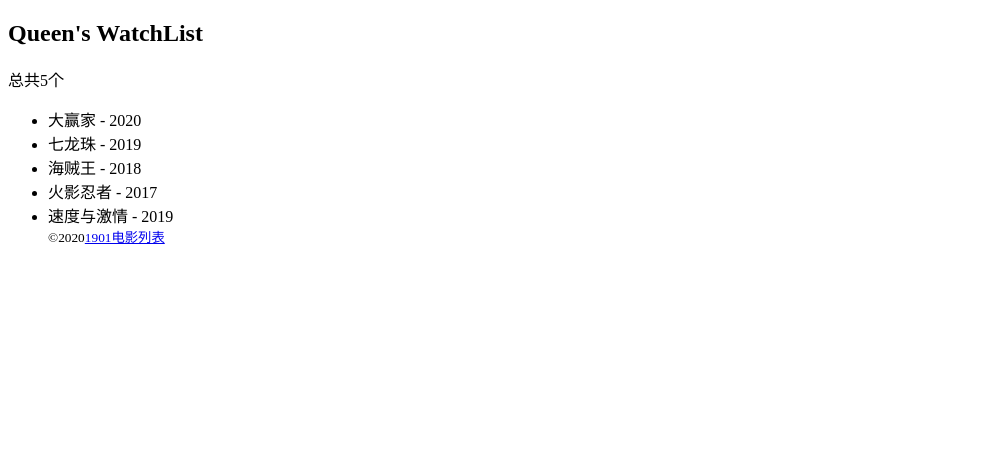
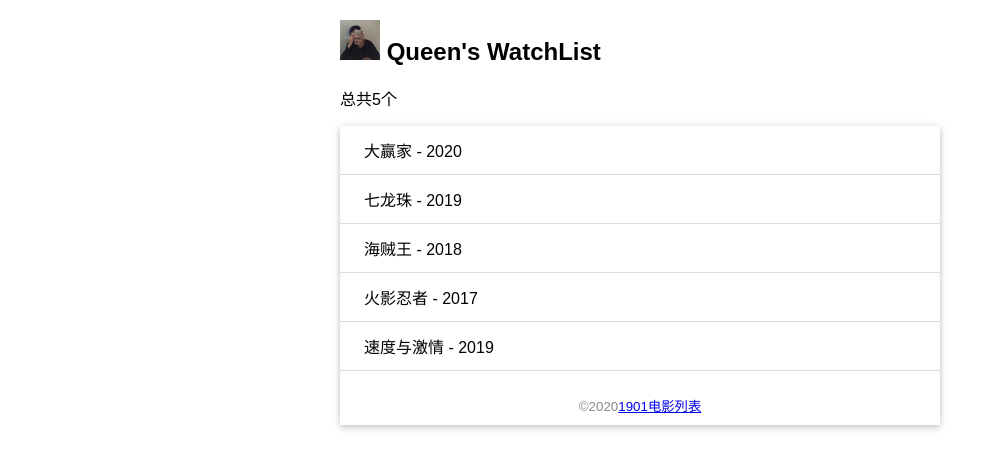
Before and after one commit to 15234532461/flask1901c, a Flask app: page / in a window 1280 px wide. Shown: the top 469 px of the page, without its empty margins (0-997 px from the left). Run offline with Flask 2, Linux system fonts and the light colour scheme.

Commit message:
第三次提交，模板静态文件！

```diff
--- /dev/null
+++ b/day1/watchlist/static/css/style.css
@@ -0,0 +1,30 @@
+body{
+    margin: 0 auto;
+    max-width: 600px;
+    font-size: 16px;
+    font-family: Arial, Helvetica, sans-serif;
+}
+
+footer{
+    color: #888888;
+    margin-top: 15px;
+    text-align:center;
+    padding: 10px;
+}
+.img{
+    width: 40px;
+}
+
+.movie-list{
+    list-style: none;
+    padding: 0;
+    margin-bottom: 15px;
+    box-shadow: 0 2px 5px 0 rgba(0,0,0,0.16),0 2px 10px 0 rgba(0,0,0,0.12);
+}
+.movie-list li{
+    padding: 12px 24px;
+    border-bottom: 1px solid #dddddd;
+}
+.movie-list li:hover{
+    background-color: #105aa3;
+}
--- a/day1/watchlist/templates/index.html
+++ b/day1/watchlist/templates/index.html
@@ -5,12 +5,16 @@
     <meta name="viewport" content="width=device-width, initial-scale=1.0">
     <meta http-equiv="X-UA-Compatible" content="ie=edge">
     <title>{{ name }}'s WatchList</title>
+    <link rel="stylesheet" href="{{ url_for('static',filename='css/style.css')}}">
 </head>
 <body>
-    <h2>{{name}}'s WatchList</h2>
+    <h2>
+        <img class="img" src="{{url_for('static',filename='images/tx1.jpg')}}" alt="头像">
+        {{name}}'s WatchList
+    </h2>
     {# 过滤器 变量| 过滤器名 #}
     <p>总共{{movies|length}}个</p>
-    <ul>
+    <ul class="movie-list">
         {% for movie in movies %}
         <li>{{movie.title}} - {{movie.year}}</li>
         {% endfor %}
```
Also changed, not shown: day1/watchlist/static/images/tx1.jpg (added).
